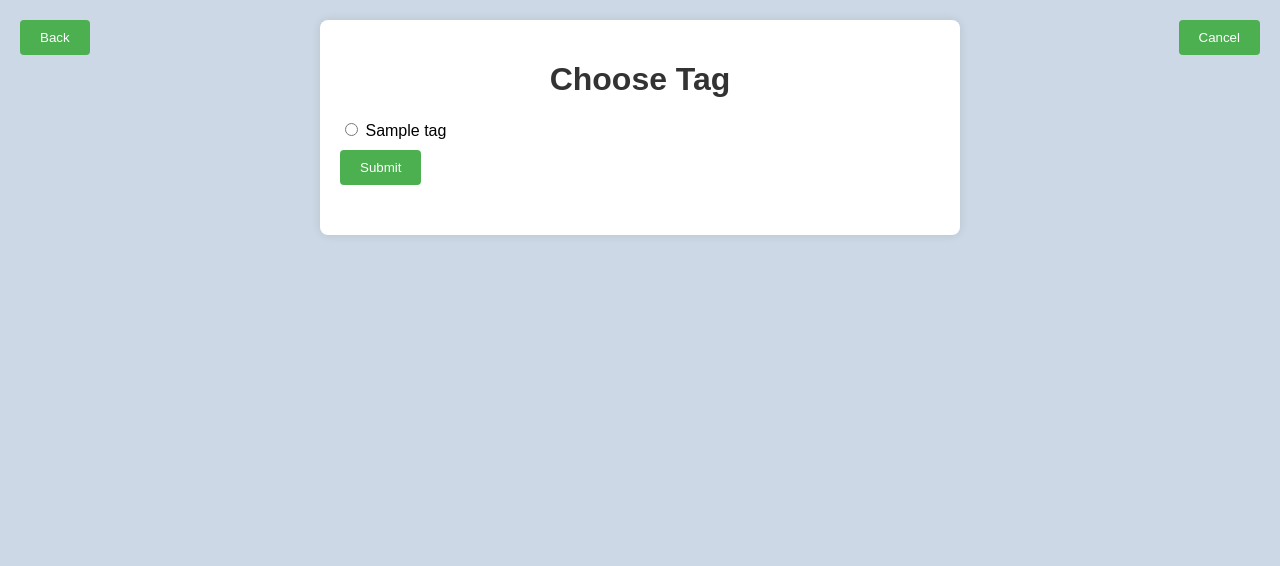
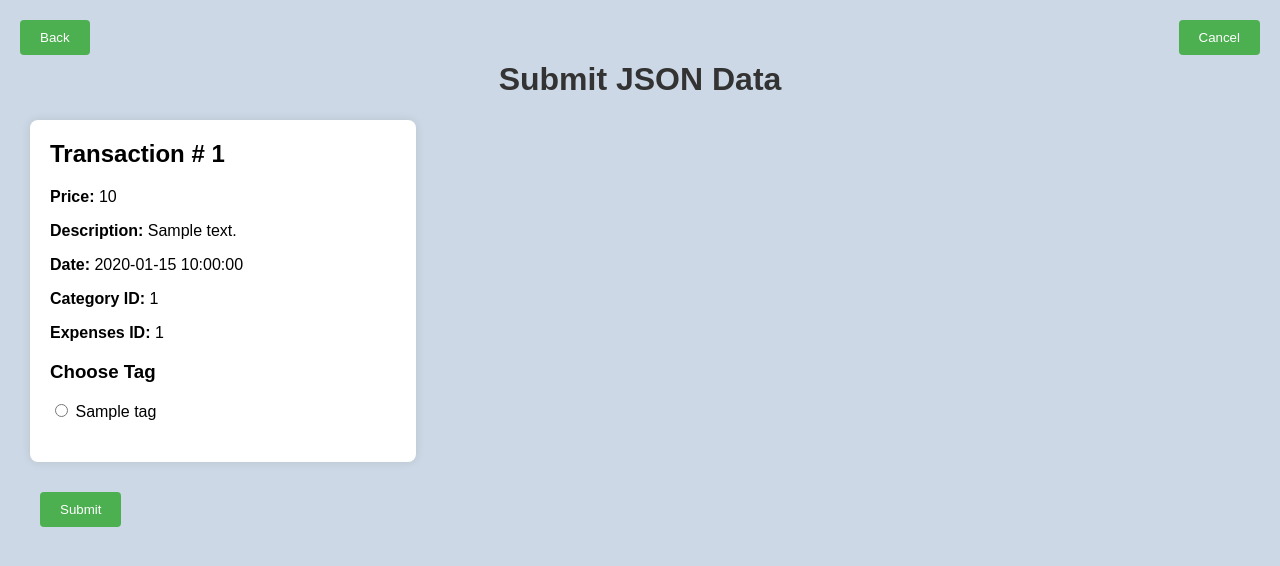
Before and after one commit to AndrijaPerusko/moneycontrol, a Flask app: template money_control/templates/submit_json.html in a window 1280 px wide. Shown: the top 566 px of the page. Run offline with Flask 3, Linux system fonts and the light colour scheme; the template is opened without the code that fills it: most values are stand-ins (such as "Sample title", 1, 10 or a date in 2020).

Commit message:
Large JSON import implementation

```diff
--- a/money_control/templates/import_json.html
+++ b/money_control/templates/import_json.html
@@ -94,7 +94,7 @@
 <button class="back-button" onclick="window.location.href='/';">Back</button>
 
 <div class="container">
-    <h1>Import JSON</h1>
+    <h1>Import File</h1>
     <form method="POST" action="/import_json" enctype="multipart/form-data">
         <label for="file">Select JSON file:</label>
         <input type="file" id="file" name="file" accept=".json" required>
--- a/money_control/templates/submit_json.html
+++ b/money_control/templates/submit_json.html
@@ -3,14 +3,77 @@
 <head>
     <meta charset="UTF-8">
     <meta name="viewport" content="width=device-width, initial-scale=1.0">
-    <title>Choose Tag</title>
+    <title>Submit JSON Data</title>
     <style>
         body {
             font-family: Arial, sans-serif;
             margin: 20px;
             background-color: #ccd8e5;
         }
+        .container {
+            max-width: 1200px;
+            margin: 0 auto;
+            padding: 20px;
+            position: relative;
+        }
 
+        .card-container {
+            display: flex;
+            flex-wrap: wrap;
+            justify-content: space-between;
+            margin: 0 -10px;
+        }
+
+        .card {
+            width: calc(33.3% - 20px);
+            margin-bottom: 20px;
+            background-color: #fff;
+            border-radius: 8px;
+            box-shadow: 0 0 10px rgba(0, 0, 0, 0.1);
+            padding: 20px;
+            box-sizing: border-box;
+        }
+
+        .card h2 {
+            margin-top: 0;
+        }
+
+        .tags-list {
+            list-style-type: none;
+            padding: 0;
+            margin-top: 10px;
+        }
+
+        .tags-list li {
+            margin-bottom: 5px;
+            display: inline-block;
+            margin-right: 10px;
+        }
+
+        .submit-button {
+            position: absolute;
+            top: 20px;
+            right: 20px;
+        }
+        h1 {
+            text-align: center;
+            color: #333;
+        }
+        input[type="submit"] {
+            margin-top: 10px;
+            margin-bottom: 20px;
+            width: auto;
+            padding: 10px 20px;
+            background-color: #4caf50;
+            color: #fff;
+            border: none;
+            border-radius: 4px;
+            cursor: pointer;
+        }
+
+        input[type="submit"]:hover {
+            background-color: #45a049;
+        }
         .back-button {
             position: absolute;
             top: 20px;
@@ -39,61 +102,38 @@
             background-color: #45a049;
             cursor: pointer;
         }
-        .submit-button{
-            margin: 10px auto;
-            background-color: #4caf50;
-            color: white;
-            border: none;
-            padding: 10px 20px;
-            border-radius: 4px;
-        }
-        .container {
-            max-width: 600px;
-            margin: 0 auto;
-            margin-top:20px;
-            padding: 20px;
-            background-color: #fff;
-            border-radius: 8px;
-            box-shadow: 0 0 10px rgba(0, 0, 0, 0.1);
-        }
-
-        h1 {
-            text-align: center;
-            color: #333;
-        }
-
-        form {
-            margin-bottom: 20px;
-        }
-        ul {
-            list-style-type: none;
-            padding: 0;
-            margin: 0;
-        }
     </style>
 </head>
 <body>
     <button class="back-button" onclick="window.location.href='/import_json';">Back</button>
     <button class="cancel-button" onclick="window.location.href='/';">Cancel</button>
-
     <div class="container">
-        <h1>Choose Tag</h1>
-        <form method="POST" action="/submit_json" enctype="multipart/form-data">
-            <ul>
-                {% for tag in tags %}
+        <h1>Submit JSON Data</h1>
+        <form method="POST" action="/submit_json">
+            <div class="card-container">
+                {% for all_data in all_data %}
+                    {% set data = all_data | tojson | safe %}
+                    <input type="hidden" name="transaction_data" value='{{ data }}'>
+                    <div class="card">
+                        <h2>Transaction # {{ all_data.expenses_id }}</h2>
+                        <p><strong>Price:</strong> {{ all_data.price }}</p>
+                        <p><strong>Description:</strong> {{ all_data.description }}</p>
+                        <p><strong>Date:</strong> {{ all_data.date }}</p>
+                        <p><strong>Category ID:</strong> {{ all_data.category_id }}</p>
+                        <p><strong>Expenses ID:</strong> {{ all_data.expenses_id }}</p>
+                        <h3>Choose Tag</h3>
+                        <ul class="tags-list">
+                            {% for tag in all_data.tags %}
                                 <li>
-                    <input type="radio" id="{{ tag }}" name="tag" value="{{ tag }}" required>
+                                    <input type="radio" id="{{ tag }}" name="tag_{{ all_data.expenses_id }}" value="{{ tag }}">
                                     <label for="{{ tag }}">{{ tag }}</label>
                                 </li>
                             {% endfor %}
                         </ul>
-            <input type="hidden" name="price" value="{{ price }}">
-            <input type="hidden" name="description" value="{{ description }}">
-            <input type="hidden" name="date" value="{{ date }}">
-            <input type="hidden" name="category" value="{{ category_id }}">
-            <input type="hidden" name="tag" value="{{ tag }}">
-            <input type="hidden" name="expenses_id" value="{{ expenses_id }}">
-            <input type="submit" name="submit_expenses" value="Submit" class="submit-button">
+                    </div>
+                {% endfor %}
+            </div>
+            <input type="submit" name="submit_expenses" value="Submit">
         </form>
     </div>
 </body>
```
Also changed, not shown: file.json (+10 -3 lines), money_control/routes.py (+42 -32 lines). Lines whose indentation alone changed are shown as unchanged.
